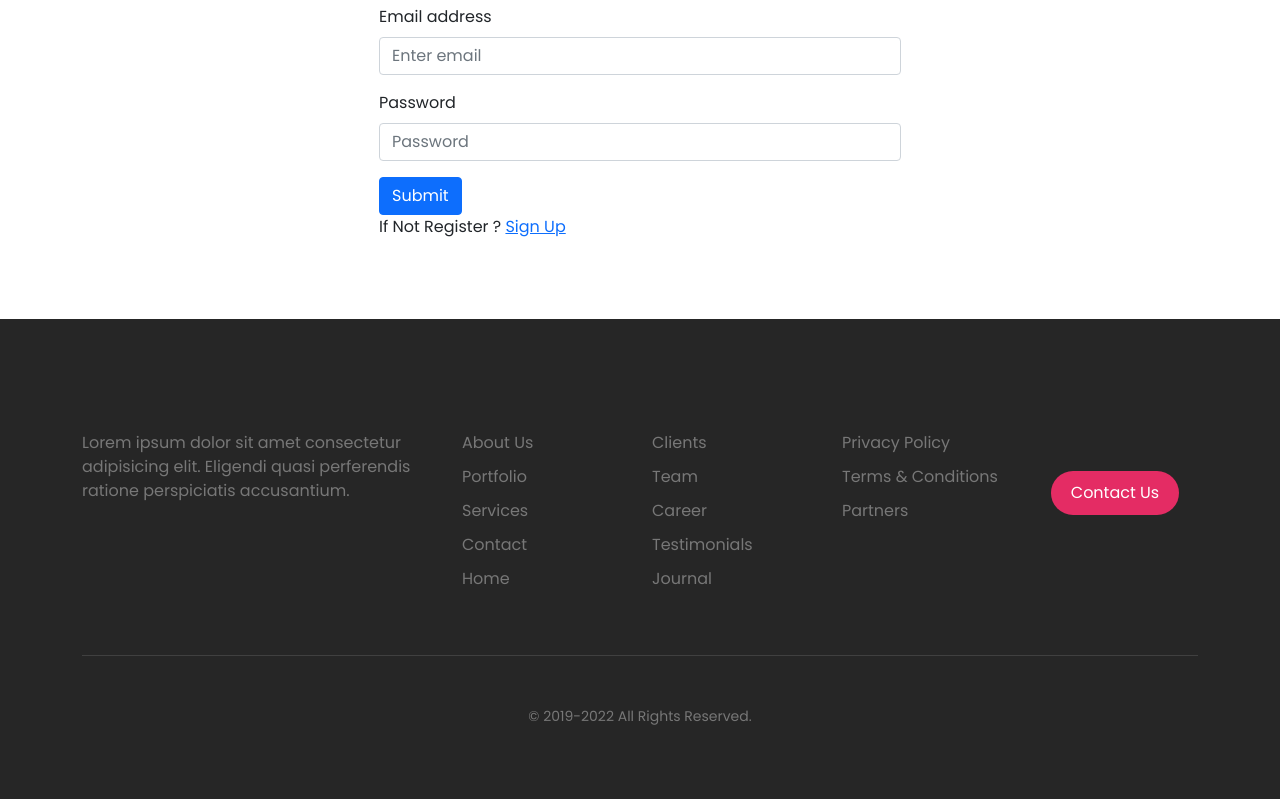
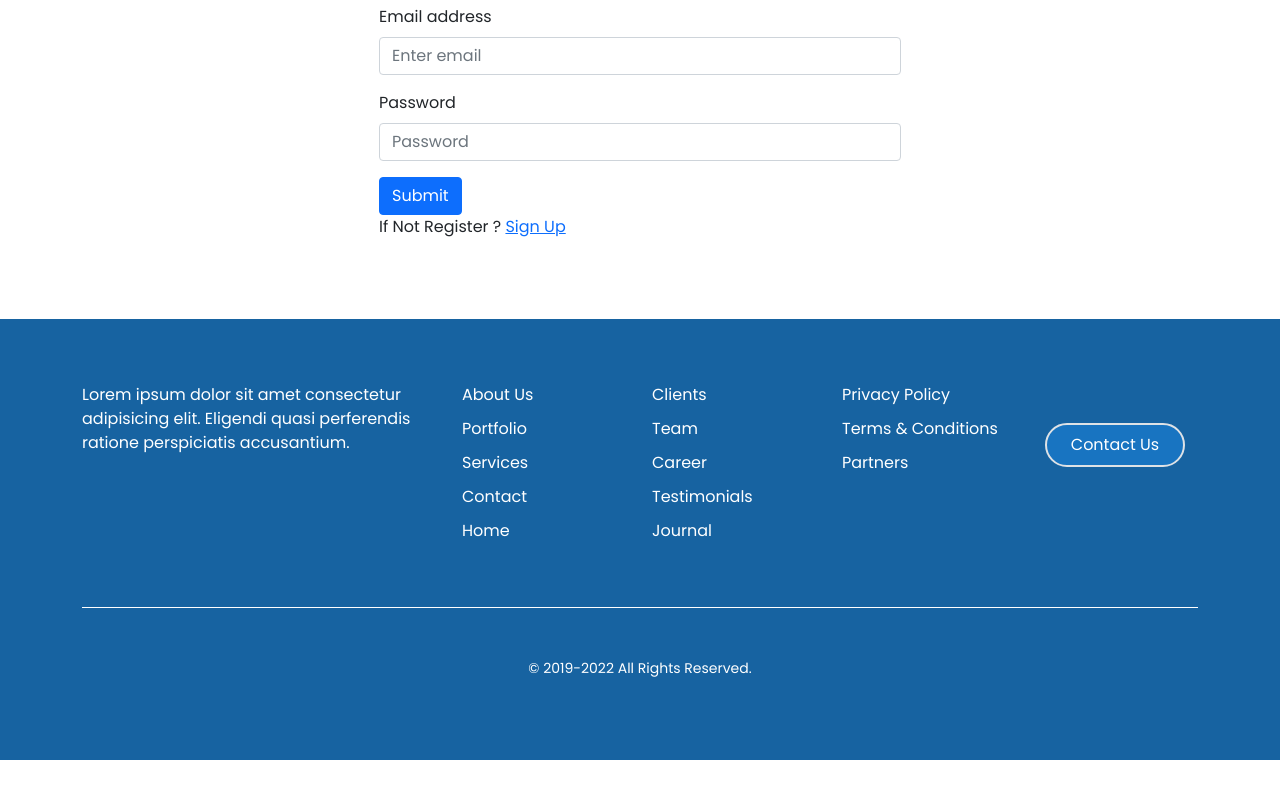
Before and after one commit to abdurrazzakhera/gadget_mart_wereHouse_clint, a React (Create React App) app: page /login in a window 1280 px wide. Shown: the part 263-1062 px from the top of the page. After the commit the page ends 1023 px from the top, so only its background shows below. Built offline with nearby package versions, Linux system fonts and the light colour scheme; no server answers.

Commit message:
footer style

```diff
--- a/src/Pages/Shared/Footer/Footer.css
+++ b/src/Pages/Shared/Footer/Footer.css
@@ -1,7 +1,7 @@
 .footer-48201 {
-  padding: 7rem 0;
-  background-color: #262626;
-  color: #777;
+  padding: 4rem 0;
+  background-color: #1763a1;
+  color: #fff;
 }
 .footer-48201 .footer-site-logo {
   font-size: 1.5rem;
@@ -16,13 +16,7 @@
 .footer-48201 .nav-links li a:hover {
   color: #fff;
 }
-.footer-48201 .btn.btn-tertiary {
-  background-color: #e42c64;
-  color: #fff;
-  border-radius: 30px;
-  border: none;
-  padding: 10px 20px;
-}
+
 .footer-48201 .social li {
   display: inline-block;
 }
@@ -34,5 +28,5 @@
   color: #fff;
 }
 .footer-48201 .copyright {
-  border-top: 1px solid #404040;
+  border-top: 1px solid #fff;
 }
--- a/src/Pages/Shared/Footer/Footer.js
+++ b/src/Pages/Shared/Footer/Footer.js
@@ -41,7 +41,7 @@ const Footer = () => {
           <div className='col-md text-md-center'>
             <ul className='social list-unstyled'>
               <li>
-                <span className='icon-twitter'></span>
+                <span></span>
               </li>
               <li>
                 <span className='icon-facebook'></span>
@@ -56,7 +56,9 @@ const Footer = () => {
                 <span className='icon-dribbble'></span>
               </li>
             </ul>
-            <p className='btn btn-tertiary'>Contact Us</p>
+            <p className='btn btn-tertiary bgPrimary border border-2 text-white rounded-pill py-2 px-4'>
+              Contact Us
+            </p>
           </div>
         </div>
 
```
